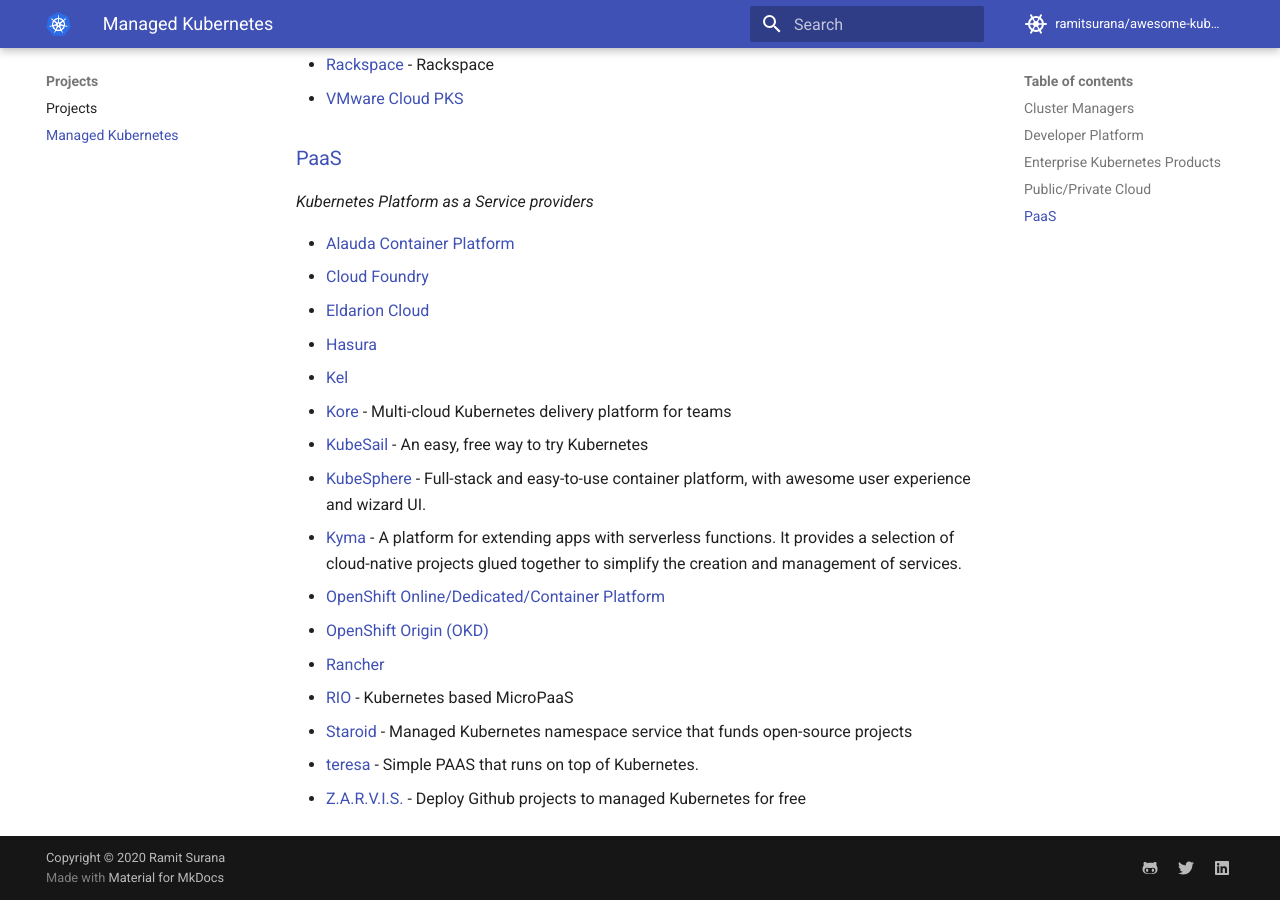
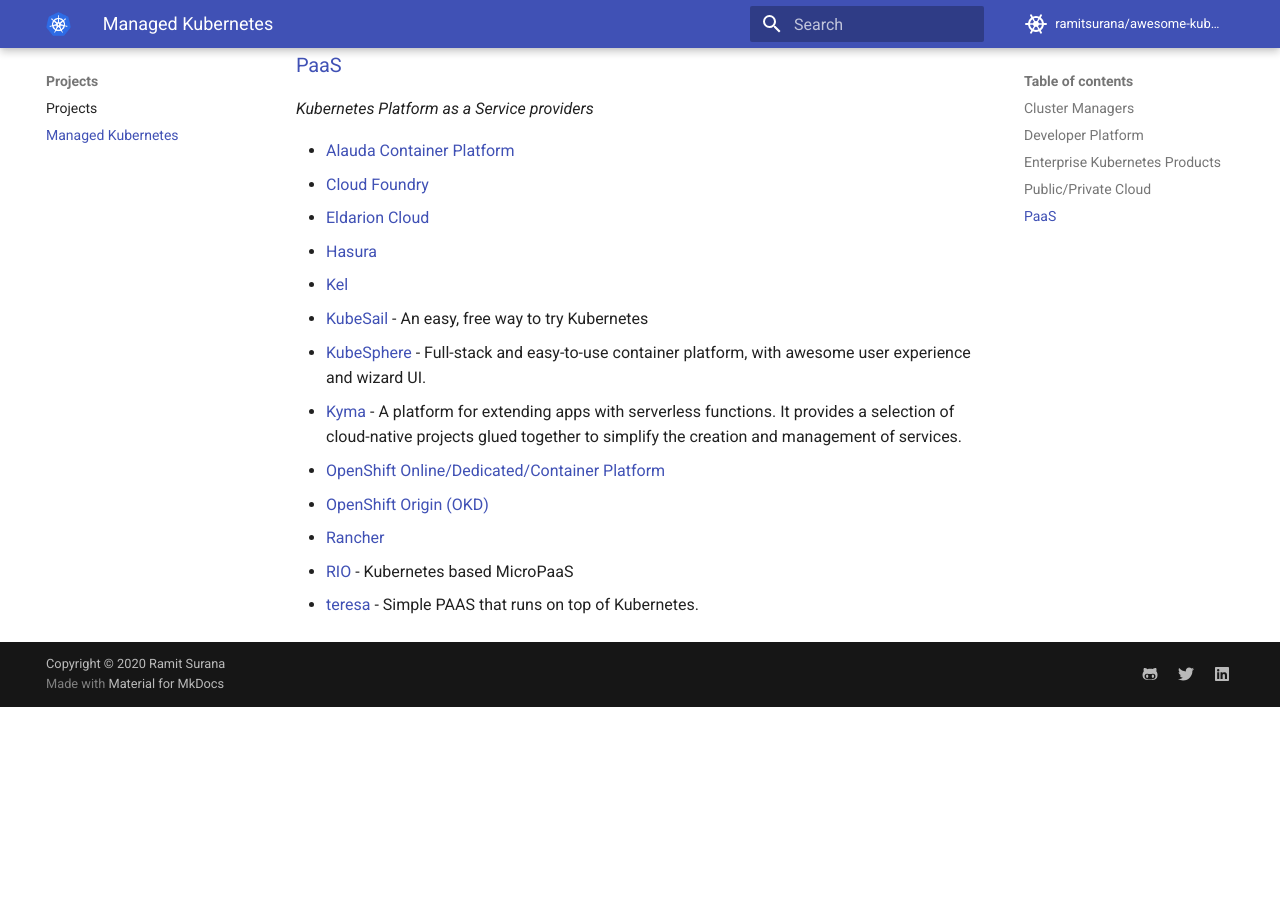
Before and after one commit to ramitsurana/awesome-kubernetes, an MkDocs documentation site: the page built from docs/managed-kubernetes/managed-kubernetes.md, in a window 1280 px wide and 900 px high, scrolled down 2204 px. Built offline with MkDocs 1.6.1 and Material for MkDocs 9.7.7, drawn with Linux system fonts in a browser that asks for light colours; comment, search, counter and statistics services are not loaded; after the commit the page ends 2911 px from its top, so only the background shows below that; some of the changed text lies outside the part shown.

Commit message:
fix broken links

```diff
--- a/docs/managed-kubernetes/managed-kubernetes.md
+++ b/docs/managed-kubernetes/managed-kubernetes.md
@@ -50,7 +49,6 @@ Managed Kubernetes
   - [Spectro Cloud](https://www.spectrocloud.com) - Enterprise Kubernetes Management at scale
   - [SUSE Container as a Service](http://www.suse.com/betaprogram/caasp-beta/)
   - [VMware Tanzu Kubernetes Grid (TKG)](https://tanzu.vmware.com/kubernetes-grid) - Enterprise-ready multi-cloud Kubernetes runtime
-  - [WorldSibu-Forma](https://worldsibu.tech/forma/) - Multi-cloud Remote Blockchain Infrastructure Orchestrator with Kubernetes
 
 
 ### [Public/Private Cloud](#publicprivate-cloud)
@@ -75,7 +73,6 @@ Managed Kubernetes
   - [Eldarion Cloud](http://eldarion.cloud)
   - [Hasura](http://www.hasura.io)
   - [Kel](http://www.kelproject.com)
-  - [Kore](https://github.com/appvia/kore) - Multi-cloud Kubernetes delivery platform for teams
   - [KubeSail](https://kubesail.com) - An easy, free way to try Kubernetes
   - [KubeSphere](https://github.com/kubesphere/kubesphere) - Full-stack and easy-to-use container platform, with awesome user experience and wizard UI.
   - [Kyma](https://kyma-project.io/) - A platform for extending apps with serverless functions. It provides a selection of cloud-native projects glued together to simplify the creation and management of services.
@@ -83,6 +80,4 @@ Managed Kubernetes
   - [OpenShift Origin (OKD)](http://www.okd.io)
   - [Rancher](http://rancher.com/running-kubernetes-aws-rancher/)
   - [RIO](https://rio.io/) - Kubernetes based MicroPaaS
-  - [Staroid](https://staroid.com) - Managed Kubernetes namespace service that funds open-source projects
   - [teresa](https://github.com/luizalabs/teresa) - Simple PAAS that runs on top of Kubernetes.
-  - [Z.A.R.V.I.S.](https://zarvis.ai) - Deploy Github projects to managed Kubernetes for free
```
Also changed, not shown: other parts of docs/managed-kubernetes/managed-kubernetes.md (+0 -1 lines).
